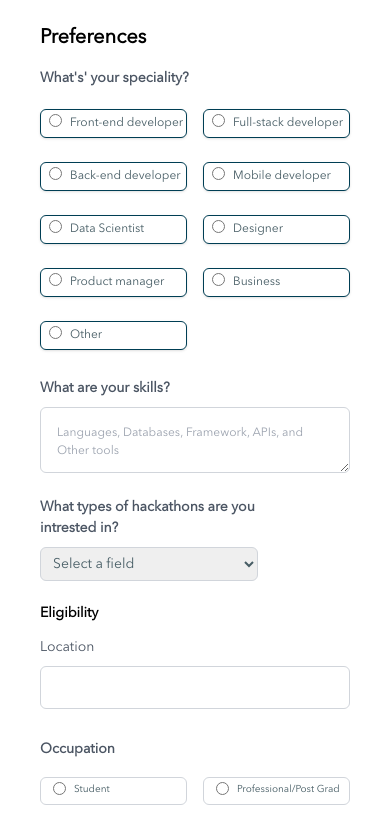
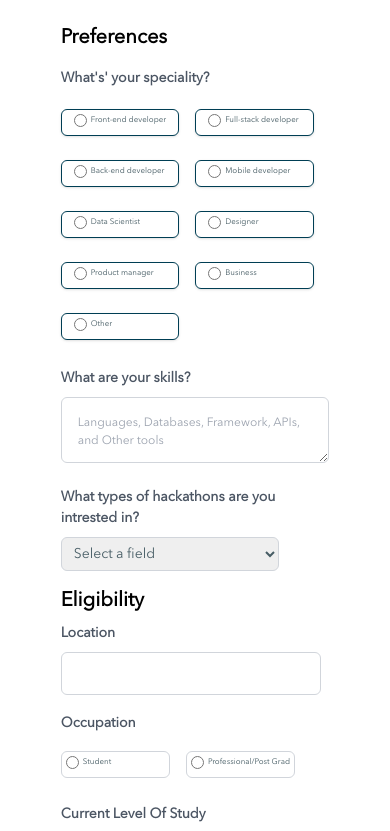
Before and after one commit to champlook/champlook-website, a Next.js app: page /preferences in a window 390 px wide. Shown: the top 831 px of the page. Built offline with nearby package versions, Linux system fonts and the light colour scheme; a web font is replaced by a local one.

Commit message:
Preferences page responsiveness

```diff
--- a/src/app/Components/Preferences/Form.jsx
+++ b/src/app/Components/Preferences/Form.jsx
@@ -74,11 +74,11 @@ const SpecialityForm = () => {
 
       <h1 className="text-lg font-bold text-gray-600 mb-4 speciality-box whitespace-nowrap text-sm md:text-base">What's' your speciality?</h1>
 
-      <div className="grid gap-4 grid-cols-2 sm:grid-cols-2 md:grid-cols-4 lg:grid-cols-4 speciality-box whitespace-nowrap text-sm md:text-base">
+      <div className="grid gap-4 grid-cols-2 sm:grid-cols-2 md:grid-cols-4 lg:grid-cols-4 speciality-box whitespace-nowrap text-sm  sm:text-ss">
   {fields.map((field, index) => (
-    <label key={index} className="bg-white border border-customgray shadow px-2 rounded-md cursor-pointer text-customcolor speciality-box whitespace-nowrap text-xs md:text-base mt-1 mb-1 py-1 flex items-start">
+    <label key={index} className="bg-white border border-customgray shadow px-3 rounded-md cursor-pointer text-customcolor speciality-box whitespace-nowrap text-xxs md:text-base mt-1 mb-1 py-1 flex items-start">
       <span><input type="radio" name="speciality" required /></span>
-      <span className="ml-2">
+      <span className=" ml-1">
           {field}
         </span>
     </label>
@@ -157,22 +157,24 @@ const SpecialityForm = () => {
 
 
 
-      <div class="mb-6 mt-4 flex items-start flex-col w-full ">
-      <h1 className="text-2xl font-bold text-black mb-2 speciality-box text-sm md:text-base">
+      <div class="mb-3 mt-4 flex items-start flex-col w-full ">
+      <h1 className="text-xl font-extrabold text-black mb-2 speciality-box text-xl">
           Eligibility
         </h1>
-    <h2 class="block mb-2 text-sm font-medium text-gray-600 dark:text-white">Location</h2>
-    <input type="text" id="default-input" required class="bg-white border border-gray-300 text-customcolor text-sm rounded-md focus:ring-blue-500 focus:border-blue-500 block w-full p-2.5 dark:bg-gray-700 dark:border-gray-600 dark:placeholder-gray-400 dark:text-white dark:focus:ring-blue-500 dark:focus:border-blue-500"/>
+    <h2 class="block mb-2 text-sm font-bold text-gray-600 ">Location</h2>
+
+    <input type="text" id="default-input" required class="bg-white border border-gray-300 text-customcolor text-sm rounded-md focus:ring-blue-500 focus:border-blue-500 block min-w:264px max-w:400px p-2.5 dark:bg-gray-700 dark:border-gray-600 dark:placeholder-gray-400 dark:text-white dark:focus:ring-blue-500 dark:focus:border-blue-500" style={{ minWidth: '260px', maxWidth: '400px' }}/>
+
   </div>
 
 
   <div className="text-center flex items-start flex-col">
 <h1 className="text-2xl font-bold text-gray-600 ml-0 mb-2 speciality-box whitespace-nowrap text-sm md:text-base">Occupation</h1>
-<div className="grid gap-4 grid-cols-2 sm:grid-cols-2 md:grid-cols-3 lg:grid-cols-3 speciality-box whitespace-nowrap text-sm md:text-base">
+<div className="grid gap-4 grid-cols-2 text-sm md:text-base">
 {occupations.map((field, index) => (
-    <label key={index} className="bg-white border border-gray-300 px-3 py-1 rounded-md cursor-pointer text-customcolor speciality-box whitespace-nowrap text-ss md:text-base mt-1 mb-1 flex items-start">
-      <span><input type="radio" name="speciality" required /></span>
-      <span className="ml-2">{field}</span>
+    <label key={index} name="occupations" className="bg-white border border-gray-300 px-1 py-1 rounded-md cursor-pointer text-customcolor speciality-box whitespace-nowrap text-xxs md:text-base mt-1 mb-1 flex items-start">
+      <span><input type="radio" name="occupations" required /></span>
+      <span className="ml-1">{field}</span>
     </label>
   ))}
 </div>
@@ -183,8 +185,8 @@ const SpecialityForm = () => {
 <h1 className="text-2xl font-bold text-gray-600 ml-0 mb-2 speciality-box whitespace-nowrap text-sm md:text-base">Current Level Of Study</h1>
 <div className="grid gap-4 grid-cols-2 sm:grid-cols-2 md:grid-cols-3 lg:grid-cols-3 speciality-box whitespace-nowrap text-sm md:text-base">
 {study.map((field, index) => (
-    <label key={index} className="bg-white border border-gray-300 px-3 py-1 rounded-md cursor-pointer text-customcolor speciality-box whitespace-nowrap text-xs md:text-base mt-1 mb-1 flex items-start">
-      <span><input type="radio" name="speciality" required /></span>
+    <label key={index} name="study" className="bg-white border border-gray-300 px-3 py-1 rounded-md cursor-pointer text-customcolor speciality-box whitespace-nowrap text-xs md:text-base mt-1 mb-1 flex items-start">
+      <span><input type="radio" name="study" required /></span>
       <span className="ml-2">{field}</span>
     </label>
   ))}
```
